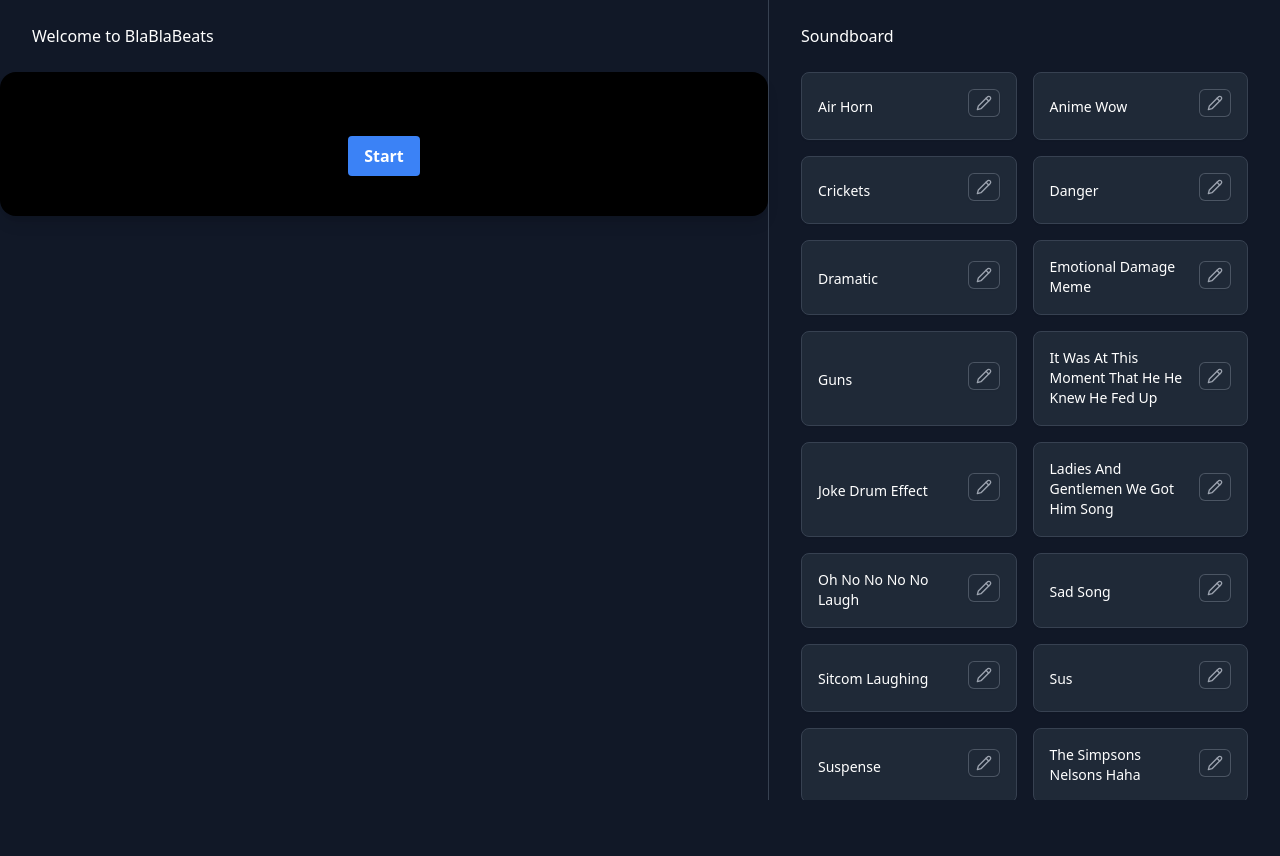
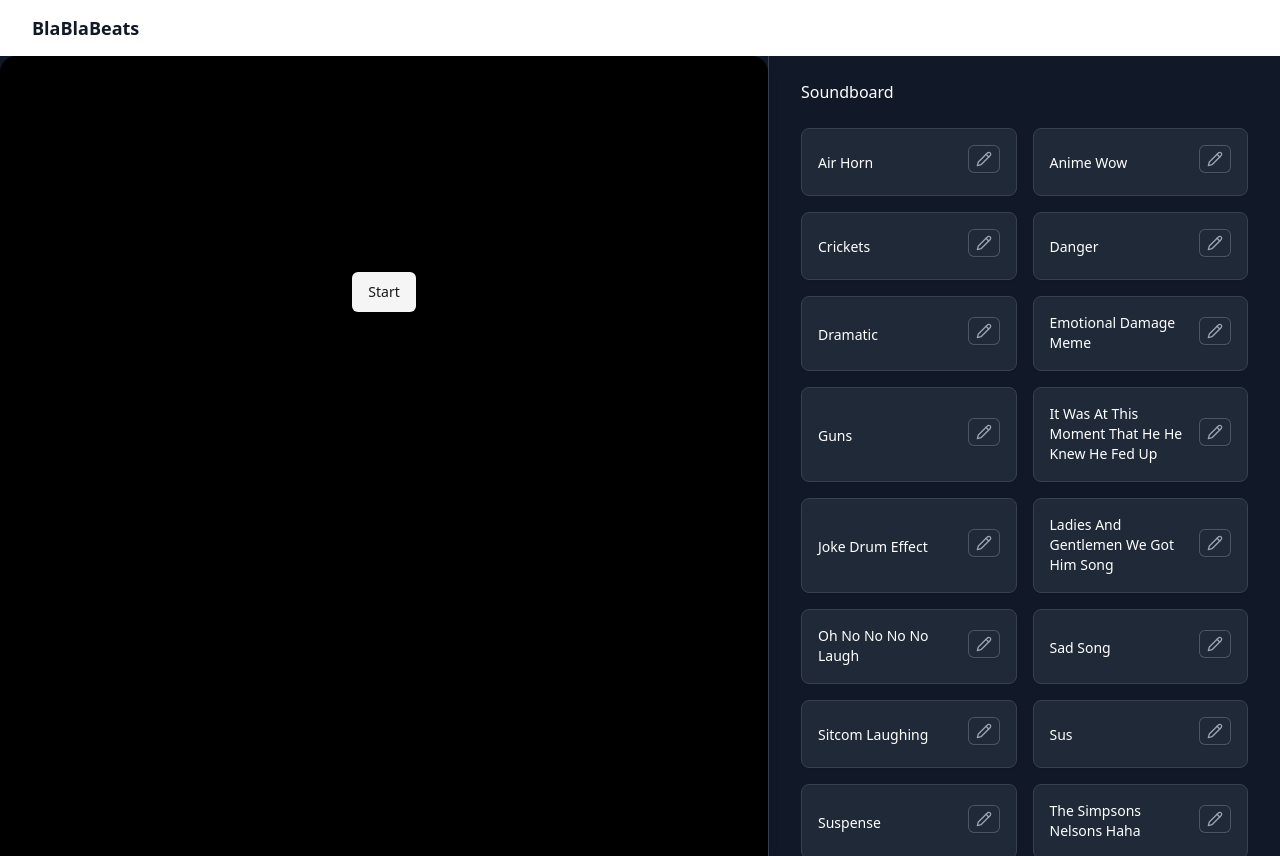
Before and after one commit to krishaamer/Blablabeats, a Next.js app in the folder blablabeats/: page / in a window 1280 px wide. Before the commit the page ends 800 px from the top, so only its background shows below. Built offline with nearby package versions, Linux system fonts and the light colour scheme; a web font is replaced by a local one.

Commit message:
Updates to ux

```diff
--- a/blablabeats/app/components/AudioListener.tsx
+++ b/blablabeats/app/components/AudioListener.tsx
@@ -9,6 +9,7 @@ let recordedChunks = []
 let socket
 
 import { fetchAssemblyAIRealtimeToken } from '@/lib/api'
+import { Button } from '../../components/ui/button'
 
 let options = {
   audioBitsPerSecond: 128000,
@@ -21,6 +22,7 @@ const AudioListener = () => {
   const [audio, setAudio] = useState('')
   const [isRecording, setIsRecording] = useState(false)
   const canvasRef = useRef(null)
+  const sourceRef: any = useRef(null)
   const audioContextRef: any = useRef(null)
   const streamRef: any = useRef(null)
   const analyserRef: any = useRef(null)
@@ -83,10 +85,10 @@ const AudioListener = () => {
     })
     streamRef.current = stream
 
-    const source = audioContextRef.current.createMediaStreamSource(
+    sourceRef.current = audioContextRef.current.createMediaStreamSource(
       streamRef.current
     )
-    source.connect(analyserRef.current)
+    sourceRef.current.connect(analyserRef.current)
 
     drawVisualization()
   }
@@ -200,7 +202,6 @@ const AudioListener = () => {
     setIsRecording(false)
     recorder?.stopRecording(stopRecordingCallback)
     console.log(recordedChunks)
-    canvasRef.current = null
     cancelAnimationFrame(animationFrameId)
   }
 
@@ -211,34 +212,31 @@ const AudioListener = () => {
     socket = null
 
     recorder.destroy()
+
+    sourceRef.current.disconnect()
     recorder = null
   }
 
   return (
-    <div className="flex h-full flex-1 flex-col items-center justify-center">
+    <div className="relative flex h-full flex-1 flex-col items-center justify-center">
       <div className="flex h-full w-full flex-1 flex-col rounded-2xl bg-black p-8 text-gray-800 shadow-lg">
-        <div className="text-white">{transcript}</div>
+        <div className="min-h-40 text-white">{transcript}</div>
         <div className="mt-6 flex items-center justify-center">
           {!isRecording ? (
-            <button
-              onClick={startRecording}
-              className="m-2 rounded bg-blue-500 px-4 py-2 font-bold text-white hover:bg-blue-700"
-            >
+            <Button variant={'secondary'} onClick={startRecording}>
               Start
-            </button>
+            </Button>
           ) : (
-            <button
-              onClick={stopRecording}
-              className="m-2 rounded bg-red-500 px-4 py-2 font-bold text-white hover:bg-red-700"
-            >
+            <Button variant={'destructive'} onClick={stopRecording}>
               Stop
-            </button>
+            </Button>
           )}
         </div>
       </div>
       <canvas
+        className="absolute bottom-0 left-0 right-0 z-10 bg-black"
         ref={canvasRef}
-        style={{ width: '100%', height: '100%' }}
+        style={{ width: '100%' }}
       ></canvas>
       <AutoPlaySound soundUrl={audio}></AutoPlaySound>
     </div>
--- a/blablabeats/app/components/EditBeatDialog.tsx
+++ b/blablabeats/app/components/EditBeatDialog.tsx
@@ -96,7 +96,11 @@ const EditBeatForm = ({ beat, onUpdate }) => {
               <PencilIcon className="h-4 w-4 text-gray-400" />
             </div>
           </DialogTrigger>
-          <DialogContent>
+          <DialogContent
+            onPointerDownOutside={(e) =>
+              isSubmitting ? e.preventDefault() : null
+            }
+          >
             {isSubmitting ? (
               <div className="flex flex-col items-center justify-center">
                 <LoadingAnimation />
@@ -116,13 +120,13 @@ const EditBeatForm = ({ beat, onUpdate }) => {
                         <FormControl>
                           <Textarea
                             autoFocus={true}
-                            placeholder="e.g. A laugh in the voice of Steve Carell."
+                            placeholder="e.g. A beat with a bass drum and a snare"
                             {...field}
                           />
                         </FormControl>
                         <FormDescription>
-                          Type in the new audio file you want to replace and
-                          click Generate.
+                          Type in a prompt for the AI to generate the new audio
+                          file you want to replace and press Generate.
                         </FormDescription>
 
                         <FormMessage />
--- a/blablabeats/app/page.tsx
+++ b/blablabeats/app/page.tsx
@@ -54,15 +54,20 @@ export default function Home() {
   }, [])
 
   return (
-    <div className="max-h-screen bg-gray-900 text-white">
-      <main className="flex h-screen max-h-screen w-3/5 flex-col">
-        <div className="px-4 py-10  sm:px-6 lg:px-8 lg:py-6">
-          Welcome to BlaBlaBeats
+    <div className="h-screen bg-gray-900 text-white">
+      <header className="bg-white shadow-sm">
+        <div className="mx-auto px-4 py-4 sm:px-6 lg:px-8">
+          <h1 className="text-lg font-semibold leading-6 text-gray-900">
+            BlaBlaBeats
+          </h1>
         </div>
+      </header>
+      <div className="relative flex h-full flex-row">
+        <main className="flex h-full w-3/5 flex-1 flex-col">
           <AudioListener />
         </main>
 
-      <aside className="fixed inset-y-0 right-0 w-2/5 overflow-y-auto border-l border-gray-700 px-4 py-6 sm:px-6 lg:px-8 xl:block">
+        <aside className="inset-y-0 right-0 w-2/5 overflow-y-auto border-l border-gray-700 px-4 py-6 sm:px-6 lg:px-8 xl:block">
           <div className="pb-10 lg:pb-6">Soundboard</div>
           <div className="grid grid-cols-1 gap-4 lg:grid-cols-2">
             {sounds.map((beat: any) => (
@@ -91,5 +96,6 @@ export default function Home() {
           </div>
         </aside>
       </div>
+    </div>
   )
 }
--- a/blablabeats/components/ui/dialog.tsx
+++ b/blablabeats/components/ui/dialog.tsx
@@ -1,8 +1,8 @@
-import * as React from "react"
-import * as DialogPrimitive from "@radix-ui/react-dialog"
-import { X } from "lucide-react"
+import * as React from 'react'
+import * as DialogPrimitive from '@radix-ui/react-dialog'
+import { X } from 'lucide-react'
 
-import { cn } from "@/lib/utils"
+import { cn } from '@/lib/utils'
 
 const Dialog = DialogPrimitive.Root
 
@@ -23,7 +23,7 @@ const DialogOverlay = React.forwardRef<
   <DialogPrimitive.Overlay
     ref={ref}
     className={cn(
-      "fixed inset-0 z-50 bg-white/80 backdrop-blur-sm data-[state=open]:animate-in data-[state=closed]:animate-out data-[state=closed]:fade-out-0 data-[state=open]:fade-in-0 dark:bg-neutral-950/80",
+      'fixed inset-0 z-50 bg-white/80 backdrop-blur-sm data-[state=open]:animate-in data-[state=closed]:animate-out data-[state=closed]:fade-out-0 data-[state=open]:fade-in-0 dark:bg-neutral-950/80',
       className
     )}
     {...props}
@@ -40,7 +40,7 @@ const DialogContent = React.forwardRef<
     <DialogPrimitive.Content
       ref={ref}
       className={cn(
-        "fixed left-[50%] top-[50%] z-50 grid w-full max-w-lg translate-x-[-50%] translate-y-[-50%] gap-4 border border-neutral-200 bg-white p-6 shadow-lg duration-200 data-[state=open]:animate-in data-[state=closed]:animate-out data-[state=closed]:fade-out-0 data-[state=open]:fade-in-0 data-[state=closed]:zoom-out-95 data-[state=open]:zoom-in-95 data-[state=closed]:slide-out-to-left-1/2 data-[state=closed]:slide-out-to-top-[48%] data-[state=open]:slide-in-from-left-1/2 data-[state=open]:slide-in-from-top-[48%] sm:rounded-lg md:w-full dark:border-neutral-800 dark:bg-neutral-950",
+        'fixed left-[50%] top-[50%] z-50 grid w-full max-w-lg translate-x-[-50%] translate-y-[-50%] gap-4 border border-neutral-200 bg-white p-6 shadow-lg duration-200 data-[state=open]:animate-in data-[state=closed]:animate-out data-[state=closed]:fade-out-0 data-[state=open]:fade-in-0 data-[state=closed]:zoom-out-95 data-[state=open]:zoom-in-95 data-[state=closed]:slide-out-to-left-1/2 data-[state=closed]:slide-out-to-top-[48%] data-[state=open]:slide-in-from-left-1/2 data-[state=open]:slide-in-from-top-[48%] dark:border-neutral-800 dark:bg-neutral-950 sm:rounded-lg md:w-full',
         className
       )}
       {...props}
@@ -61,13 +61,13 @@ const DialogHeader = ({
 }: React.HTMLAttributes<HTMLDivElement>) => (
   <div
     className={cn(
-      "flex flex-col space-y-1.5 text-center sm:text-left",
+      'flex flex-col space-y-1.5 text-center sm:text-left',
       className
     )}
     {...props}
   />
 )
-DialogHeader.displayName = "DialogHeader"
+DialogHeader.displayName = 'DialogHeader'
 
 const DialogFooter = ({
   className,
@@ -75,13 +75,13 @@ const DialogFooter = ({
 }: React.HTMLAttributes<HTMLDivElement>) => (
   <div
     className={cn(
-      "flex flex-col-reverse sm:flex-row sm:justify-end sm:space-x-2",
+      'flex flex-col-reverse sm:flex-row sm:justify-end sm:space-x-2',
       className
     )}
     {...props}
   />
 )
-DialogFooter.displayName = "DialogFooter"
+DialogFooter.displayName = 'DialogFooter'
 
 const DialogTitle = React.forwardRef<
   React.ElementRef<typeof DialogPrimitive.Title>,
@@ -90,7 +90,7 @@ const DialogTitle = React.forwardRef<
   <DialogPrimitive.Title
     ref={ref}
     className={cn(
-      "text-lg font-semibold leading-none tracking-tight",
+      'text-lg font-semibold leading-none tracking-tight',
       className
     )}
     {...props}
@@ -104,7 +104,7 @@ const DialogDescription = React.forwardRef<
 >(({ className, ...props }, ref) => (
   <DialogPrimitive.Description
     ref={ref}
-    className={cn("text-sm text-neutral-500 dark:text-neutral-400", className)}
+    className={cn('text-sm text-neutral-500 dark:text-neutral-400', className)}
     {...props}
   />
 ))
--- a/blablabeats/lib/api.ts
+++ b/blablabeats/lib/api.ts
@@ -16,7 +16,7 @@ export async function generateMusicGen(text: string) {
   // Use the ky.post method and the json shorthand to send the text
   const res = await ky.post(url, { json: { text }, timeout: 60000 }).json<any>()
 
-  return res.token as string
+  return res as string
 }
 
 export async function fetchOpenAIChatCompletion(msg: string, sounds: string[]) {
```
Lines whose indentation alone changed are shown as unchanged.
